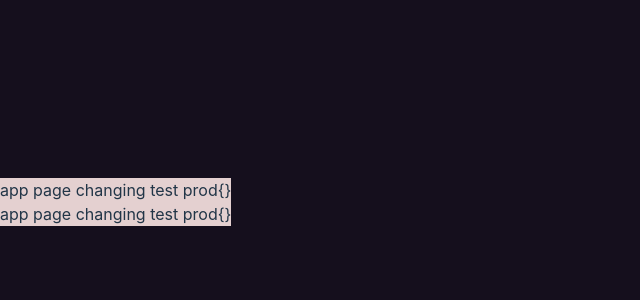
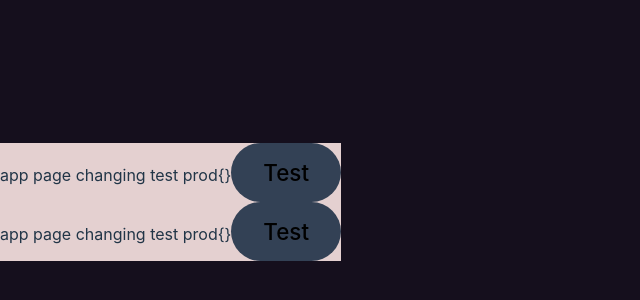
Before and after one commit to bokim2/Seed-Flask-2.0, a React (Vite) app: page / in a window 1280 px wide. Shown: the part 198-498 px from the top of the page, without its empty margins (0-640 px from the left). Built offline with nearby package versions, Linux system fonts and the light colour scheme; no server answers.

Commit message:
testing button

```diff
--- a/src/ui/Button.tsx
+++ b/src/ui/Button.tsx
@@ -1,56 +1,56 @@
-// import styled, { css } from 'styled-components';
+import styled, { css } from 'styled-components';
 
-// const sizes = {
-//   small: css`
-//     font-size: 1rem;
-//     padding: 0.4rem 0.8rem;
-//     font-weight: 600;
-//   `,
-//   medium: css`
-//     font-size: 1.4rem;
-//     padding: .8rem 2rem;
-//     font-weight: 500;
-//   `,
-//   large: css`
-//     font-size: 1.8rem;
-//     padding: 1rem 2rem;
-//     font-weight: 500;
-//   `,
-// };
+const sizes = {
+  small: css`
+    font-size: 1rem;
+    padding: 0.4rem 0.8rem;
+    font-weight: 600;
+  `,
+  medium: css`
+    font-size: 1.4rem;
+    padding: .8rem 2rem;
+    font-weight: 500;
+  `,
+  large: css`
+    font-size: 1.8rem;
+    padding: 1rem 2rem;
+    font-weight: 500;
+  `,
+};
 
-// const variations = {
-//   primary: css`
-//     background-color: var(--clr-accent-1);
+const variations = {
+  primary: css`
+    background-color: var(--clr-accent-1);
 
-//     &:hover {
-//       background-color: var(--clr-accent-2);
-//     }
-//   `,
-//   secondary: css`
-//     background-color: var(--clr-accent-3);
+    &:hover {
+      background-color: var(--clr-accent-2);
+    }
+  `,
+  secondary: css`
+    background-color: var(--clr-accent-3);
 
-//     &:hover {
-//       background-color: var(--clr-accent-4);
-//     }
-//   `,
-// };
+    &:hover {
+      background-color: var(--clr-accent-4);
+    }
+  `,
+};
 
-// const Button = styled.button`
-//   text-align: center;
+const Button = styled.button`
+  text-align: center;
 
-//   border: none;
-//   border-radius: 999vw;
-//   color: var(--color-text-1);
-//   cursor: pointer;
-//   transition: background-color 0.2s ease-in-out;
+  border: none;
+  border-radius: 999vw;
+  color: var(--color-text-1);
+  cursor: pointer;
+  transition: background-color 0.2s ease-in-out;
 
-//   ${({ size }) => sizes[size]};
-//   ${({ variation }) => variations[variation]};
-// `;
+  ${({ size }) => sizes[size]};
+  ${({ variation }) => variations[variation]};
+`;
 
-// Button.defaultProps = {
-//   variation: 'primary',
-//   size: 'medium',
-// };
+Button.defaultProps = {
+  variation: 'primary',
+  size: 'medium',
+};
 
-// export default Button;
+export default Button;
--- a/src/ui/TestComponent.tsx
+++ b/src/ui/TestComponent.tsx
@@ -2,7 +2,7 @@ import { useEffect, useState } from 'react';
 import axios from 'axios';
 import styled from 'styled-components';
 // import GlobalStyles from '../styles/GlobalStyles';
-// import Button from './Button';
+import Button from './Button';
 
 const StyledApp = styled.div`
   background-color: #e4d0d0;
@@ -42,7 +42,7 @@ export default function TestComponent() {
         <StyledApp>
           app page changing test prod
           {JSON.stringify(flask)}
-          {/* <Button variation= 'secondary' size='medium'>Test</Button> */}
+          <Button variation= 'secondary' size='medium'>Test</Button>
         </StyledApp>
       </>
     );
```
